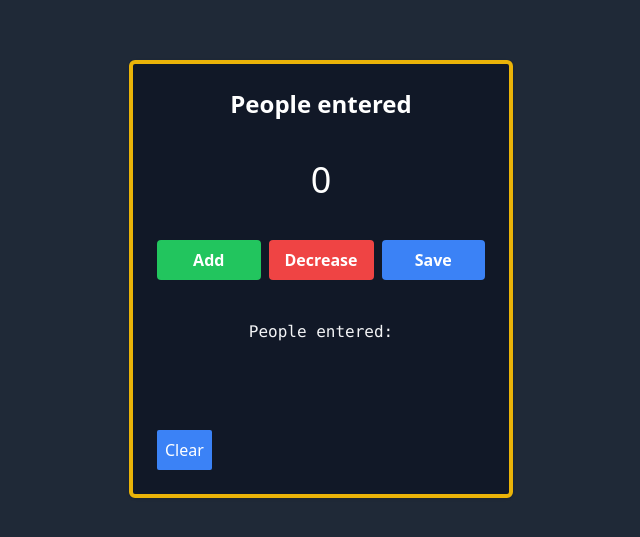
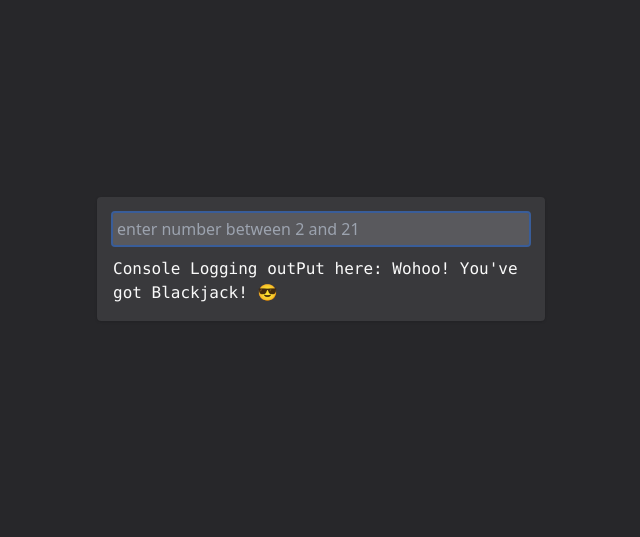
Before and after one commit to bernardyamoah/learningJs, a website: page index.html in a window 1280 px wide. Shown: the part 141-678 px from the top of the page, without its empty margins (319-959 px from the left). Drawn offline with nearby package versions, Linux system fonts and the light colour scheme.

Commit message:
New commit

```diff
--- a/index.html
+++ b/index.html
@@ -3,22 +3,16 @@
   <head>
     <meta charset="UTF-8" />
     <meta name="viewport" content="width=device-width, initial-scale=1.0" />
-    <script src="https://cdn.tailwindcss.com"></script>
+    <link rel="stylesheet" href="./output.css">
     <title>Learnig Js</title>
   </head>
-  <body class="h-screen bg-gray-800 flex items-center justify-center p-5">
-    <div class="max-w-sm bg-gray-900 shadow border-yellow-500 border-4 border-gray-600 w-96  mt-10 space-y-10 rounded-md p-6">
-        <h1 class="text-center text-2xl text-white font-bold"> People entered</h1>
+  <body class="text-zinc-50 h-screen bg-zinc-800 flex items-center justify-center p-5">
+<div class="shadow bg-zinc-300/10 rounded max-w-md p-4">
+  <input type="text" class="bg-zinc-400/30 w-full mx-auto mb-3 rounded-sm outline-none focus:ring-zinc-600 p-1 ring-2" placeholder="enter number between 2 and 21">
 
-<p id="count" class="text-white text-center text-4xl">0</p>
-  <div class="w-full flex space-x-2 ">
-    <button id="increament-btn" class="w-full bg-green-500 hover:bg-green-700 text-white font-bold py-2 px-4 rounded">Add</button>
-    <button id="remove" class="w-full bg-red-500 hover:bg-red-700 text-white font-bold py-2 px-4 rounded"onclick="decreament()">Decrease</button>
-    <button id="save_btn" class="w-full bg-blue-500 hover:bg-blue-700 text-white font-bold py-2 px-4 rounded"onclick="save()">Save</button>
-  </div>
-  <span class="text-gray-100 inline-block text-center w-full text-center font-mono" >People entered: </span>
-  <span class="text-gray-100 inline-block text-center w-full text-center font-mono" id="people"></span>
-<button class="p-2 rounded-sm text-white bg-blue-500 " onclick=" clearCount()">Clear</button>
+
+
+<p class="font-mono" >Console Logging outPut here: <span id="display"></span></p>
 
 </div>
   <script src="./index.js"></script>
--- a/index.js
+++ b/index.js
@@ -1,28 +1,11 @@
-var score=0;
+const displayP =document.getElementById('display');
+let firstCard = 14
+let secondCard = 7
 
-let peopleNumber=document.getElementById("people")
-var count= document.getElementById('count')
-const increment_btn= document.getElementById('increament-btn');
-
-increment_btn.addEventListener('click',()=>{
-    score ++;
-    count.textContent=score;
-    console.log(count);
-})
- function decreament() {
-    score--;
-    count.textContent=score;
-    console.log(count);
- }
- function save() {
-let countStr = score + " - "
-peopleNumber.textContent += countStr
-count.textContent= 0
-score=0
+let sum = firstCard + secondCard
+if(sum<=20){
+    displayP.innerText="Do you want to draw a new card? 🙂"
 }
-function clearCount(){
-    score=0;
-    count.textContent="0";
-    //
-    peopleNumber.textContent="";
+else if(sum===21){
+    displayP.innerText="Wohoo! You've got Blackjack! 😎"
 }
--- /dev/null
+++ b/input.css
@@ -0,0 +1,3 @@
+@tailwind base;
+@tailwind components;
+@tailwind utilities;
--- /dev/null
+++ b/tailwind.config.js
@@ -0,0 +1,8 @@
+/** @type {import('tailwindcss').Config} */
+module.exports = {
+  content: ["./*.html"],
+  theme: {
+    extend: {},
+  },
+  plugins: [],
+}
```
Also changed, not shown: package.json (added, +9 -0 lines), output.css (added), 1 other file.
